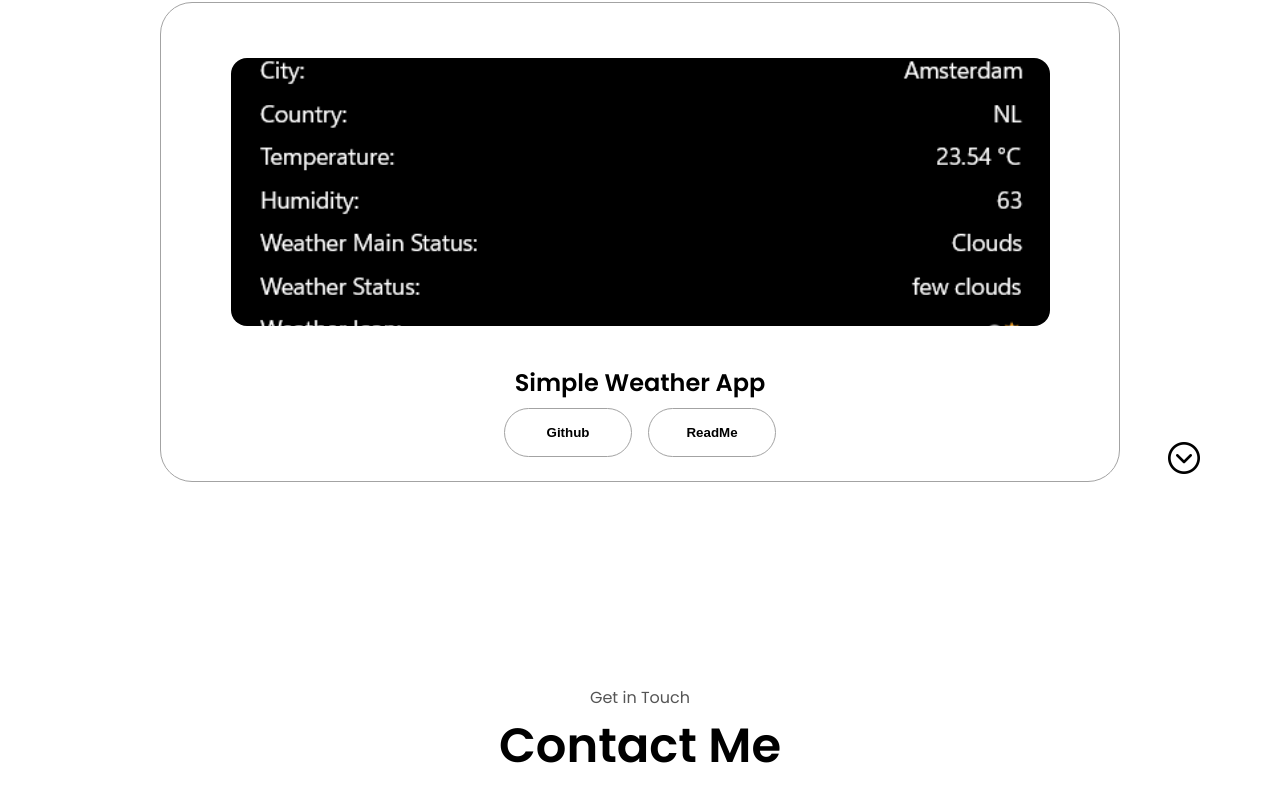
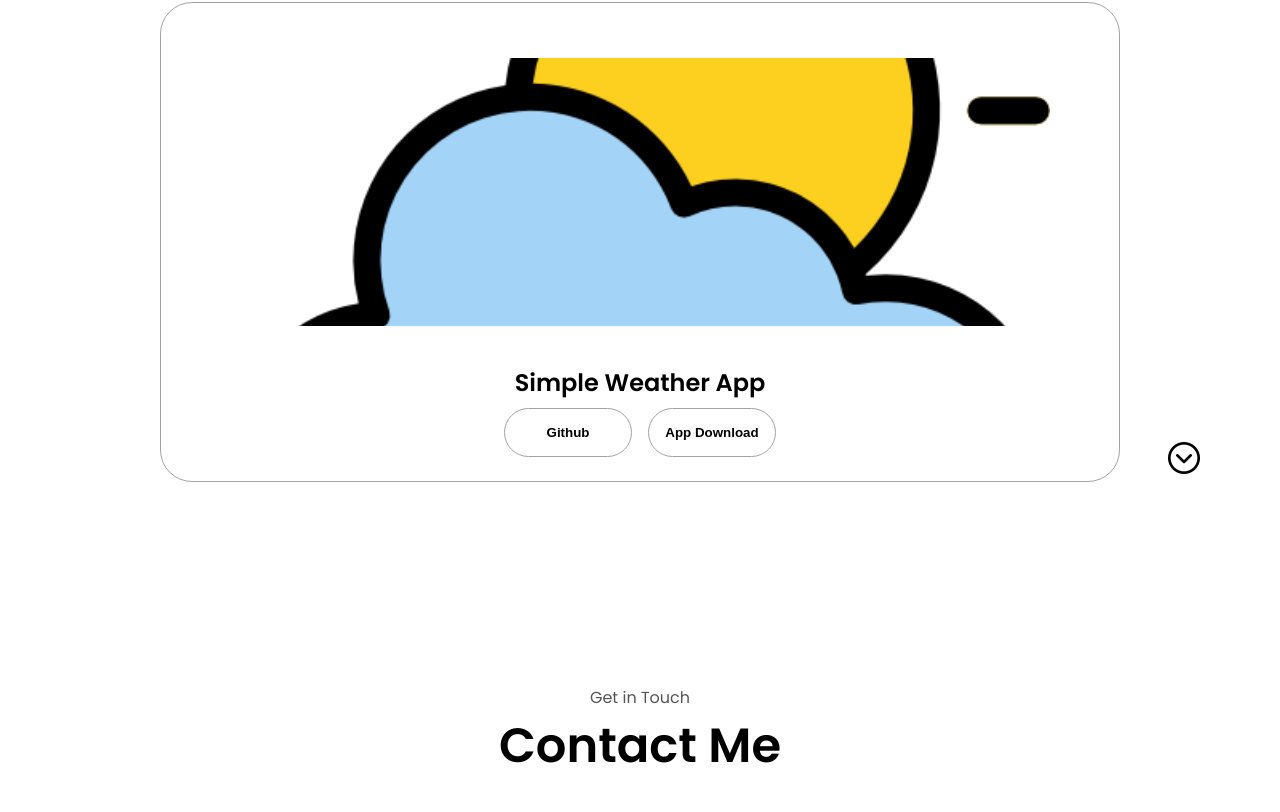
Before and after one commit to gkhanh/portforlioWeb.github.io, a React (Create React App) app: page / in a window 1280 px wide. Shown: the part 3175-3987 px from the top of the page. Built offline with nearby package versions, Linux system fonts and the light colour scheme.

Commit message:
update the link to access the project number 3

```diff
--- a/src/projects/Projects.jsx
+++ b/src/projects/Projects.jsx
@@ -2,7 +2,7 @@ import React from 'react';
 import arrowIcon from '../assets/down-arrow.png';
 import project1Image from '../assets/project1-img.png';
 import project2Image from '../assets/project-2.png';
-import project3Image from '../assets/project3-img.png';
+import project3Image from '../assets/cloudy.png';
 
 import './Projects.css'
 
@@ -78,9 +78,9 @@ const Projects = () => (
                         </button>
                         <button
                             className="btn btn-color-2 project-btn"
-                            onClick={() => window.location.href = 'https://github.com/'}
+                            onClick={() => window.location.href = 'https://drive.google.com/file/d/1bzo8sXv5T3yM4eOEq5y6BG-aOf-B7yLL/view?usp=sharing'}
                         >
-                            ReadMe
+                            App Download
                         </button>
                     </div>
                 </div>
```
Also changed, not shown: src/assets/cloudy.png (added).
